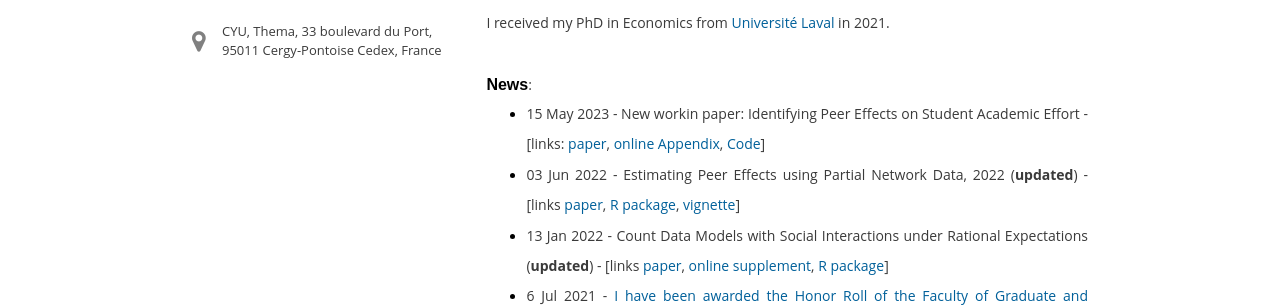
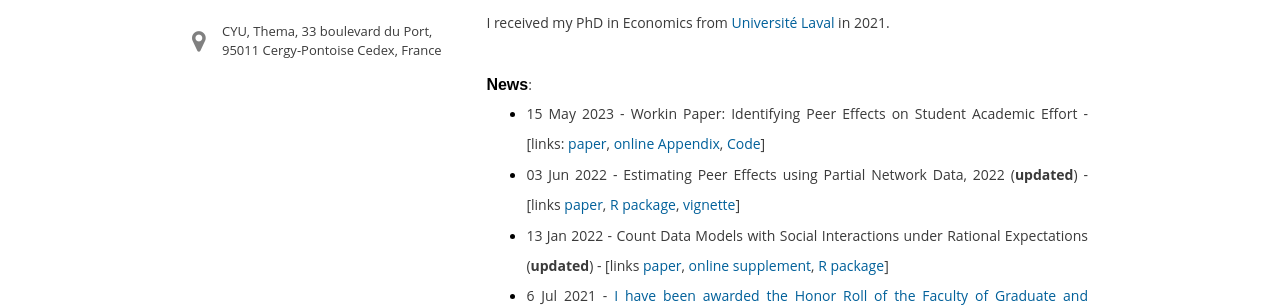
Before and after one commit to ahoundetoungan/ahoundetoungan.github.io, a Jekyll site: the page built from index.html, in a window 1280 px wide. Shown: the part 534-841 px from the top of the page. Built offline with Jekyll 4.4.1, drawn with Linux system fonts in a browser that asks for light colours; some web fonts are replaced.

Commit message:
research

```diff
--- a/index.html
+++ b/index.html
@@ -59,7 +59,7 @@ $(document).ready(function() {
       --><br/><br/><br/>
       <h2>News</h2><p>:</p>
       <ul>
-        <li><p>15 May 2023 - New workin paper: Identifying Peer Effects on Student Academic Effort - [links: <a id="readpaper" href="/files/Papers/PEEffort.pdf" target="_blank">paper</a>, <a id="readpaper" href="/files/Papers/PEEffort_OA.pdf" target="_blank">online Appendix</a>, <a href="https://github.com/ahoundetoungan/PeerEffectsEffort" target="_blank">Code</a>]</p></li>
+        <li><p>15 May 2023 - Workin Paper: Identifying Peer Effects on Student Academic Effort - [links: <a id="readpaper" href="/files/Papers/PEEffort.pdf" target="_blank">paper</a>, <a id="readpaper" href="/files/Papers/PEEffort_OA.pdf" target="_blank">online Appendix</a>, <a href="https://github.com/ahoundetoungan/PeerEffectsEffort" target="_blank">Code</a>]</p></li>
         <li><p>03 Jun 2022 - Estimating Peer Effects using Partial Network Data, 2022 (<b>updated</b>) - [links <a id="readpaper" href="/files/Papers/PartialNetwork.pdf" target="_blank">paper</a>, <a id="readpaper" href="https://github.com/ahoundetoungan/PartialNetwork" target="_blank">R package</a>, <a href="https://nbviewer.org/github/ahoundetoungan/PartialNetwork/blob/master/doc/PartialNetwork_vignette.pdf" target="_blank">vignette</a>]</p></li>
         <li><p>13 Jan 2022 - Count Data Models with Social Interactions under Rational Expectations (<b>updated</b>) - [links <a id="readpaper" href="/files/Papers/Model_of_count_Data.pdf" target="_blank">paper</a>, <a id="readpaper" href="/files/Papers/CDMSIRE_SM.pdf" target="_blank">online supplement</a>, <a href="https://cran.r-project.org/package=CDatanet"  target="_blank">R package</a>]</p></li>
         <li><p>6 Jul 2021 - <a id="readpaper" href="https://www.fss.ulaval.ca/actualites/elysee-a-houndetoungan-recoit-le-tableau-dhonneur-de-la-fesp" target="_blank"> I have been awarded the Honor Roll of the Faculty of Graduate and Postdoctoral Studies.</a></p></li>
```
